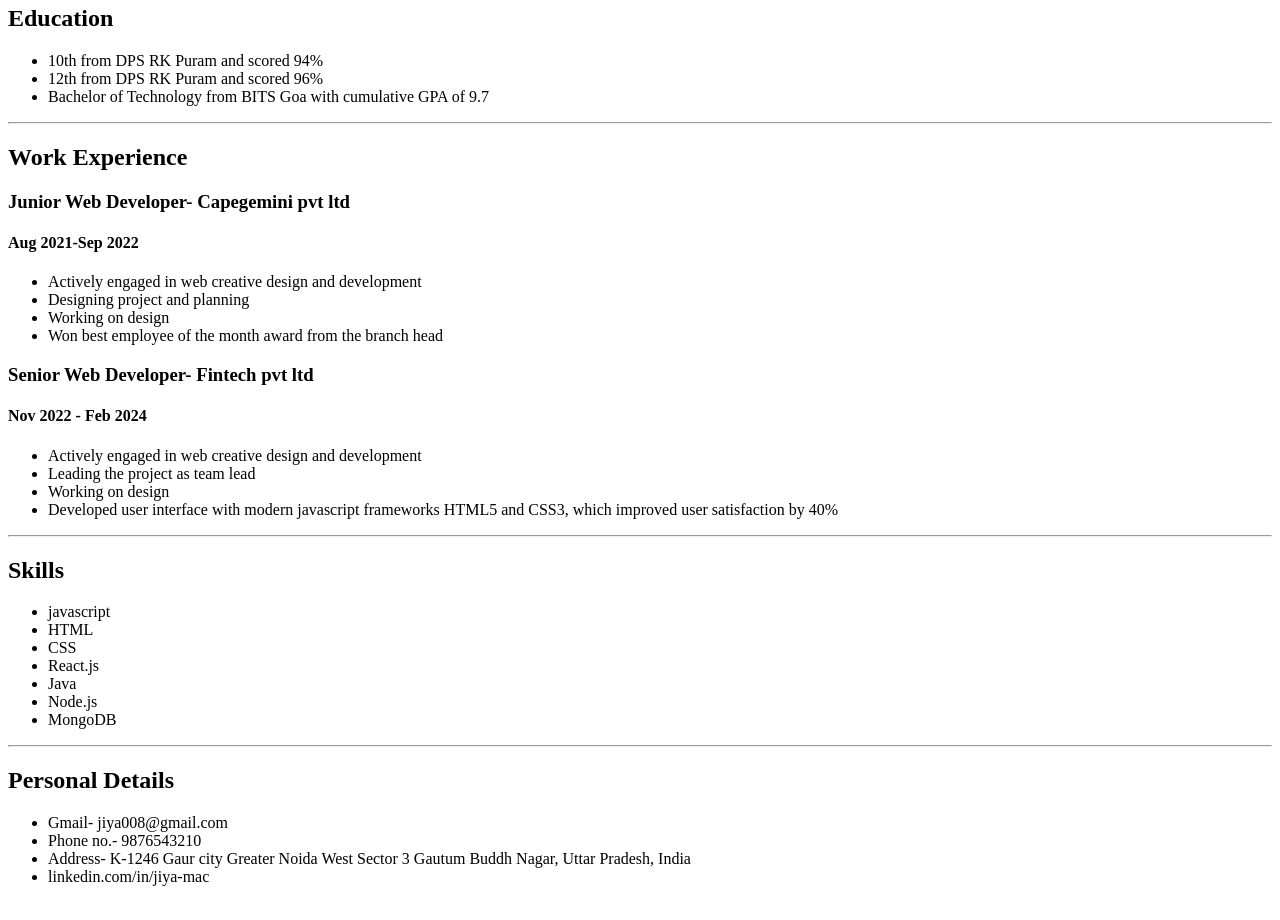
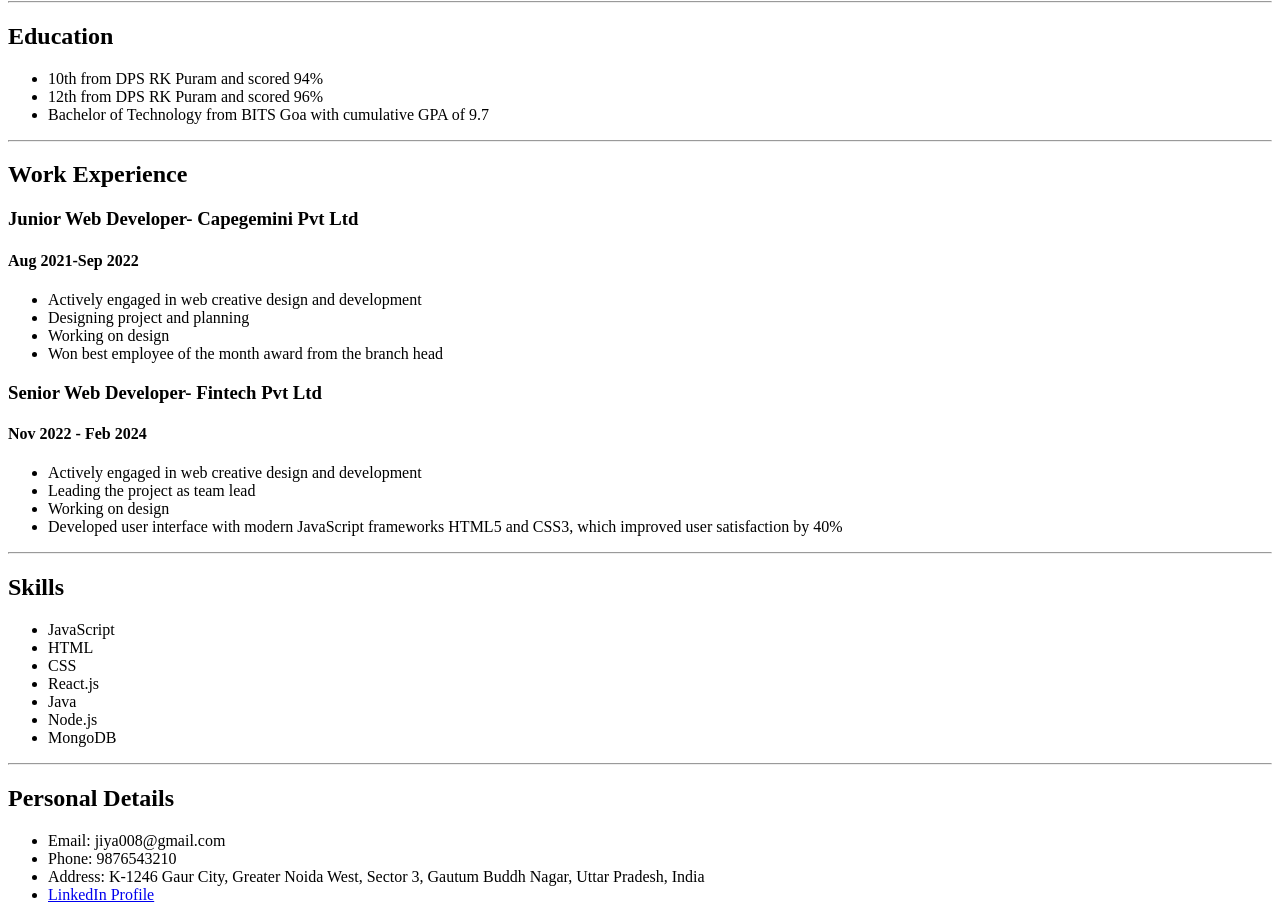
Before and after one commit to Surabhi690/resumeproject.html, a plain HTML site: page index.html in a window 1280 px wide. Shown: the part 402-1322 px from the top of the page. Drawn offline with Linux system fonts and the light colour scheme.

Commit message:
Update index.html

```diff
--- a/index.html
+++ b/index.html
@@ -1,12 +1,12 @@
-<! DOCTYPE <!DOCTYPE html>
-<html>
+<!DOCTYPE html>
+<html lang="en">
 <head>
     <meta charset="utf-8">
-        <title> My Resume</title>
+    <title>My Resume</title>
 </head>
 <body>
-     <h1> Jiya Singh</h1>
-     <img src="jiya.png" height="200" alt="jiya"
+    <h1>Jiya Singh</h1>
+    <img src="jiya.png" height="200" alt="jiya" />
 
     <div class="summary">
         <h2>Summary</h2>
@@ -22,53 +22,53 @@
     <div class="Education">
         <h2>Education</h2>
         <ul>
-            <li> 10th from DPS RK Puram and scored 94%</li>
-            <li> 12th from DPS RK Puram and scored 96%</li>
-             <li> Bachelor of Technology from BITS Goa with cumulative GPA of 9.7</li>
+            <li>10th from DPS RK Puram and scored 94%</li>
+            <li>12th from DPS RK Puram and scored 96%</li>
+            <li>Bachelor of Technology from BITS Goa with cumulative GPA of 9.7</li>
         </ul>
     </div>
     <hr />
     <div class="Work Experience">
-        <h2> Work Experience</h2>
-        <h3> Junior Web Developer- Capegemini pvt ltd</h3>
-        <h4> Aug 2021-Sep 2022</h4>
+        <h2>Work Experience</h2>
+        <h3>Junior Web Developer- Capegemini Pvt Ltd</h3>
+        <h4>Aug 2021-Sep 2022</h4>
         <ul>
-            <li> Actively engaged in web creative design and development</li>
-            <li> Designing project and planning</li>
-            <li> Working on design</li>
-            <li> Won best employee of the month award from the branch head</li>
+            <li>Actively engaged in web creative design and development</li>
+            <li>Designing project and planning</li>
+            <li>Working on design</li>
+            <li>Won best employee of the month award from the branch head</li>
         </ul>
-        <h3> Senior Web Developer- Fintech pvt ltd</h3>
-        <h4> Nov 2022 - Feb 2024</h4>
+        <h3>Senior Web Developer- Fintech Pvt Ltd</h3>
+        <h4>Nov 2022 - Feb 2024</h4>
         <ul>
-            <li> Actively engaged in web creative design and development</li>
-            <li> Leading the project as team lead </li>
-            <li> Working on design </li>
-            <li> Developed user interface with modern javascript frameworks HTML5 and CSS3,
+            <li>Actively engaged in web creative design and development</li>
+            <li>Leading the project as team lead</li>
+            <li>Working on design</li>
+            <li>Developed user interface with modern JavaScript frameworks HTML5 and CSS3,
                 which improved user satisfaction by 40%
             </li>
         </ul>
     </div>
     <hr />
-      <h2> Skills</h2>
+    <h2>Skills</h2>
     <ul>
-        <li> javascript</li>
-        <li> HTML</li>
-        <li> CSS</li>
-        <li> React.js</li>
-        <li> Java</li>
-        <li> Node.js</li>
-        <li> MongoDB</li>
+        <li>JavaScript</li>
+        <li>HTML</li>
+        <li>CSS</li>
+        <li>React.js</li>
+        <li>Java</li>
+        <li>Node.js</li>
+        <li>MongoDB</li>
     </ul>
     <hr />
-      <h2> Personal Details</h2>
+    <h2>Personal Details</h2>
     <ul>
-        <li> Gmail- jiya008@gmail.com</li>
-        <li> Phone no.- 9876543210</li>
-        <li> Address- K-1246 Gaur city Greater Noida West Sector 3 Gautum
+        <li>Email: jiya008@gmail.com</li>
+        <li>Phone: 9876543210</li>
+        <li>Address: K-1246 Gaur City, Greater Noida West, Sector 3, Gautum
             Buddh Nagar, Uttar Pradesh, India
         </li>
-        <li> linkedin.com/in/jiya-mac</li>
+        <li><a href="https://www.linkedin.com/in/jiya-mac">LinkedIn Profile</a></li>
     </ul>
 </body>
 </html>
```
Lines whose indentation alone changed are shown as unchanged.
